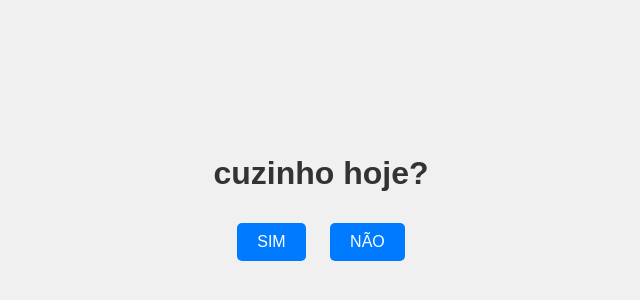
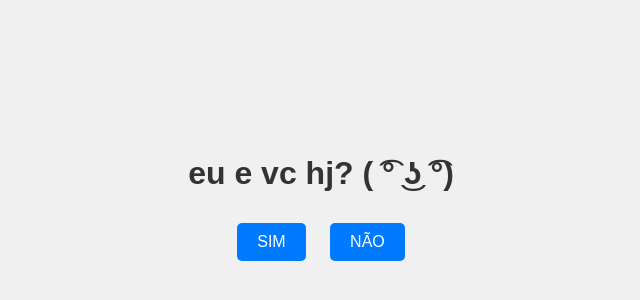
Before and after one commit to Buehno/Romantic, a plain HTML site: page index.html in a window 1280 px wide. Shown: the part 198-498 px from the top of the page, without its empty margins (319-959 px from the left). Drawn offline with Linux system fonts and the light colour scheme.

Commit message:
Update index.html

```diff
--- a/index.html
+++ b/index.html
@@ -42,7 +42,7 @@
   </head>
   <body>
     <div class="container">
-      <h1>cuzinho hoje?</h1>
+      <h1>eu e vc hj? ( ͡° ͜ʖ ͡°)</h1>
       <div class="button-container">
         <button id="simButton">SIM</button>
         <button id="naoButton">NÃO</button>
```
